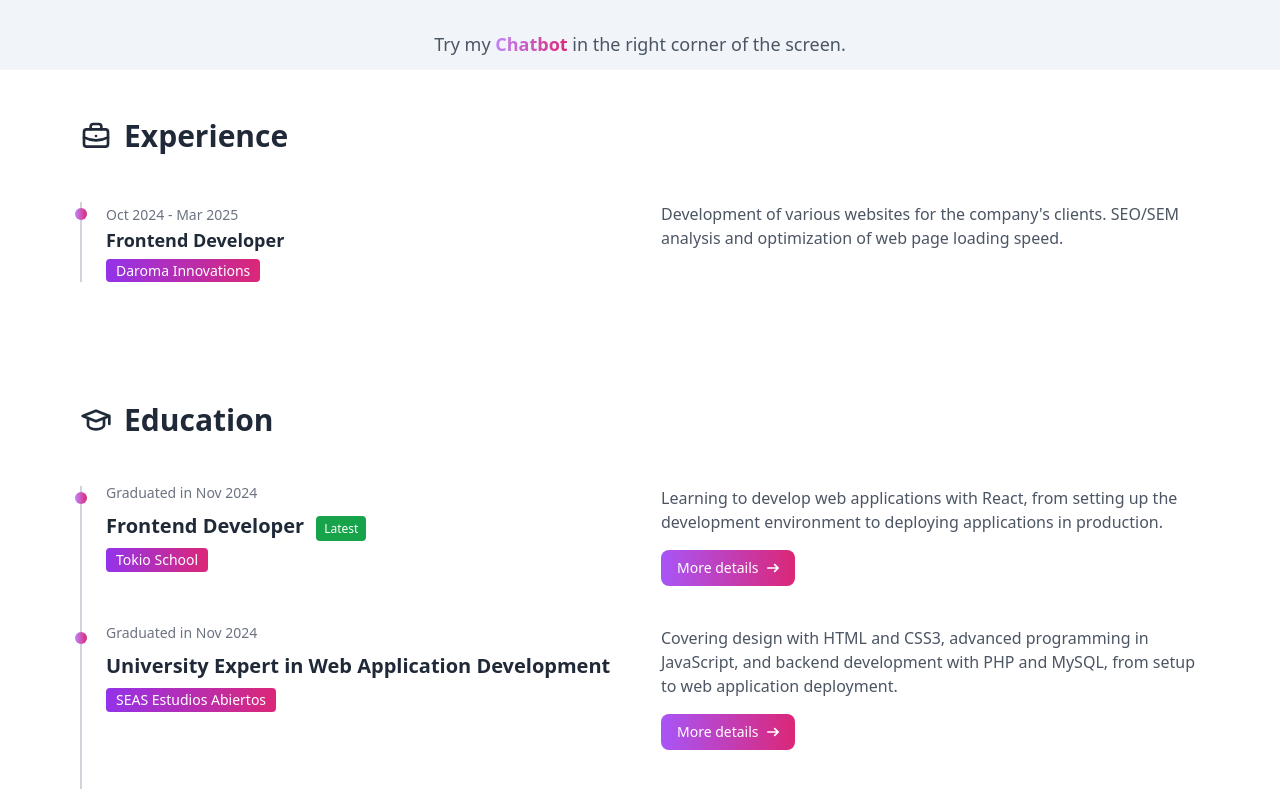
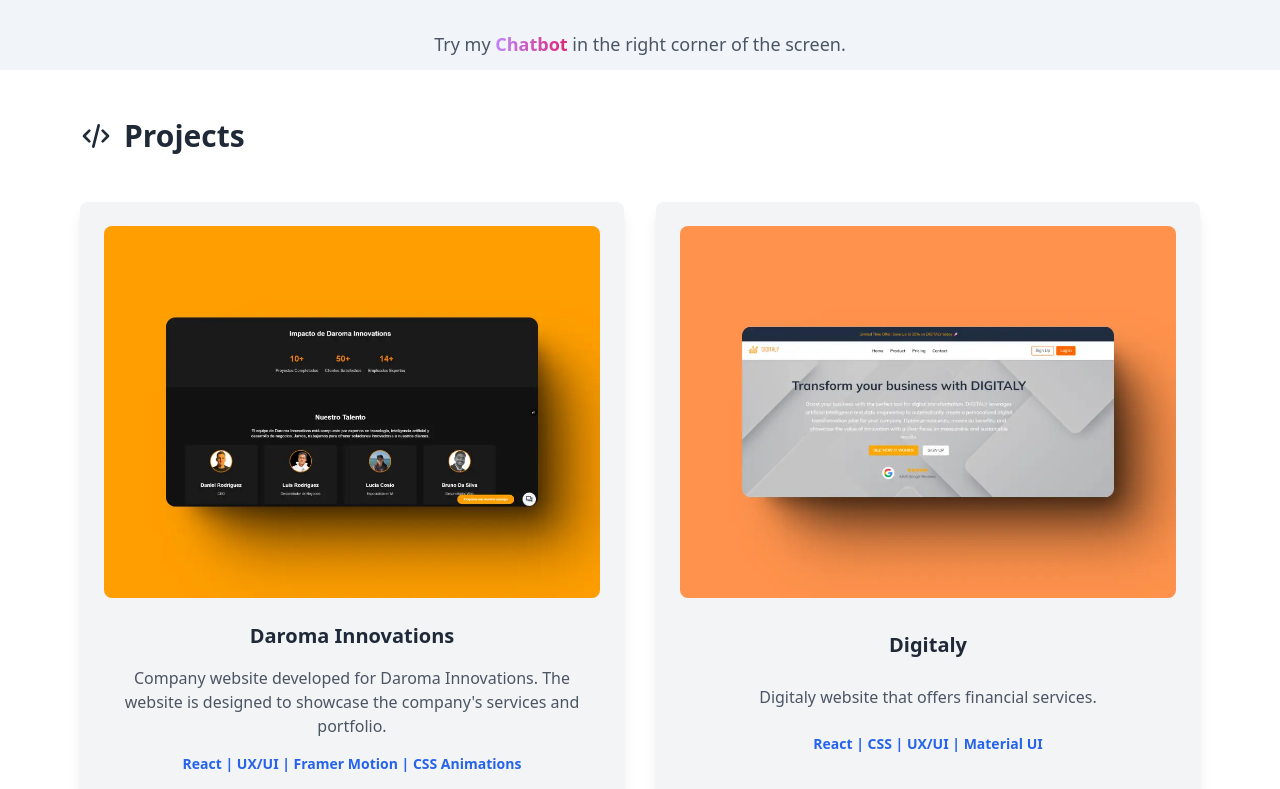
Before and after one commit to brunoviews/react-tailwind-portfolio, a React (Vite) app: page / in a window 1280 px wide. Shown: the part 763-1552 px from the top of the page. Built offline with nearby package versions, Linux system fonts and the light colour scheme.

Commit message:
añadido proyectos daroma y digitaly. Se han eliminado TodoApp y Task Master

```diff
--- a/src/App.jsx
+++ b/src/App.jsx
@@ -18,10 +18,10 @@
       >
         <Navbar />
         <Hero />
+        <Projects />
         <Experiencia />
         <Education />
         <Certifications />
-        <Projects />
         <Footer />
       </motion.div>
     </>
--- a/src/components/Translate/en.json
+++ b/src/components/Translate/en.json
@@ -42,7 +42,6 @@
                 "link": "https://www.tokioschool.com/formaciones/cursos-programacion/front-end/",
                 "school": "Tokio School",
                 "tag": "Latest"
-
             },
             {
                 "id": "seas",
@@ -50,7 +49,6 @@
                 "date": "Graduated in Nov 2024",
                 "description": "Covering design with HTML and CSS3, advanced programming in JavaScript, and backend development with PHP and MySQL, from setup to web application deployment.",
                 "link": "https://www.seas.es/informatica/experto-universitario-desarrollo-aplicaciones-web",
-
                 "school": "SEAS Estudios Abiertos"
             },
             {
@@ -68,6 +66,24 @@
         "title": "Projects",
         "project": [
             {
+                "id": "daromaweb",
+                "title": "Daroma Innovations",
+                "description": "Company website developed for Daroma Innovations. The website is designed to showcase the company's services and portfolio.",
+                "image": "/projects/daroma.webp",
+                "liveLink": "https://daroma.vercel.app/",
+                "githubLink": "https://github.com/brunoviews/daroma",
+                "tech": "React | UX/UI  | Framer Motion | CSS Animations"
+            },
+            {
+                "id": "digitaly",
+                "title": "Digitaly",
+                "description": "Digitaly website that offers financial services.",
+                "image": "/projects/digitaly.webp",
+                "liveLink": "https://github.com/brunoviews/calculai",
+                "githubLink": "https://github.com/brunoviews/taskmanager",
+                "tech": "React | CSS | UX/UI | Material UI"
+            },
+            {
                 "id": "airbnb",
                 "title": "Airbnb Clone",
                 "description": "Clone of the Airbnb website with filtering functionalities. I have integrated a small Backend deployed on Render. The database is hosted on MongoDB Atlas",
@@ -84,24 +100,6 @@
                 "liveLink": "https://basic-ecommerce-eight.vercel.app/",
                 "githubLink": "https://github.com/brunoviews/basic-ecommerce",
                 "tech": "React | CSS | Local Storage | React Hooks"
-            },
-            {
-                "id": "todoapp",
-                "title": "To Do List App",
-                "description": "Task management application that allows adding, completing, and deleting tasks.",
-                "image": "/projects/lite.webp",
-                "liveLink": "https://taskmaster-livid.vercel.app/",
-                "githubLink": "https://github.com/brunoviews/taskmaster",
-                "tech": "React | CSS | Local Storage | React Hooks"
-            },
-            {
-                "id": "taskmanager",
-                "title": "Task Manager App",
-                "description": "Collaborative task management application designed to organize and prioritize team tasks.",
-                "image": "/projects/master.webp",
-                "liveLink": "https://taskmanager-umber.vercel.app/",
-                "githubLink": "https://github.com/brunoviews/taskmanager",
-                "tech": "React | CSS | Local Storage | React Hooks"
             }
         ]
     }
--- a/src/components/Translate/es.json
+++ b/src/components/Translate/es.json
@@ -65,6 +65,26 @@
   "projects": {
     "title": "Proyectos",
     "project": [
+
+      {
+        "id": "daromaweb",
+        "title": "Daroma Innovations",
+        "description": "Página web de la empresa Daroma Innovations. Diseño y desarrollo de la página web de la empresa. Animaciones y transiciones de página con Framer Motion.",
+        "image": "/projects/daroma.webp",
+        "liveLink": "https://daroma.vercel.app/",
+        "githubLink": "https://github.com/brunoviews/daroma",
+        "tech": "React | UX/UI  | Framer Motion | CSS Animations"
+    },
+    {
+        "id": "digitaly",
+        "title": "Digitaly",
+        "description": "Web para un producto de Daroma Innovations que ofrece servicios financieros. Diseño y desarrollo de la página",
+        "image": "/projects/digitaly.webp",
+        "liveLink": "https://github.com/brunoviews/calculai",
+        "githubLink": "https://github.com/brunoviews/taskmanager",
+        "tech": "React | CSS | UX/UI | Material UI"
+    },
+
       {
         "id": "airbnb",
         "title": "Airbnb Clone",
@@ -84,27 +104,8 @@
         "tech": "React | CSS | Local Storage | React Hooks | Filters"
 
 
-      },
-      {
-        "id": "todoapp",
-        "title": "To Do List App",
-        "description": "Aplicación de gestión de tareas que permite añadir, completar y eliminar.",
-        "image": "/projects/lite.webp",
-        "liveLink": "https://taskmaster-livid.vercel.app/",
-        "githubLink": "https://github.com/brunoviews/taskmaster",
-        "tech": "React | CSS | Local Storage | React Hooks"
+      }
 
-      },
-      {
-        "id": "taskmanager",
-        "title": "Task Manager App",
-        "description": "Aplicación de gestión de tareas colaborativa diseñada para organizar y priorizar tareas en equipo.",
-        "image": "/projects/master.webp",
-        "liveLink": "https://taskmanager-umber.vercel.app/",
-        "githubLink": "https://github.com/brunoviews/taskmanager",
-        "tech": "React | CSS | Local Storage | React Hooks"
-
-      }
     ]
   }
 }
```
Also changed, not shown: public/projects/daroma.webp (added), public/projects/digitaly.webp (added).
